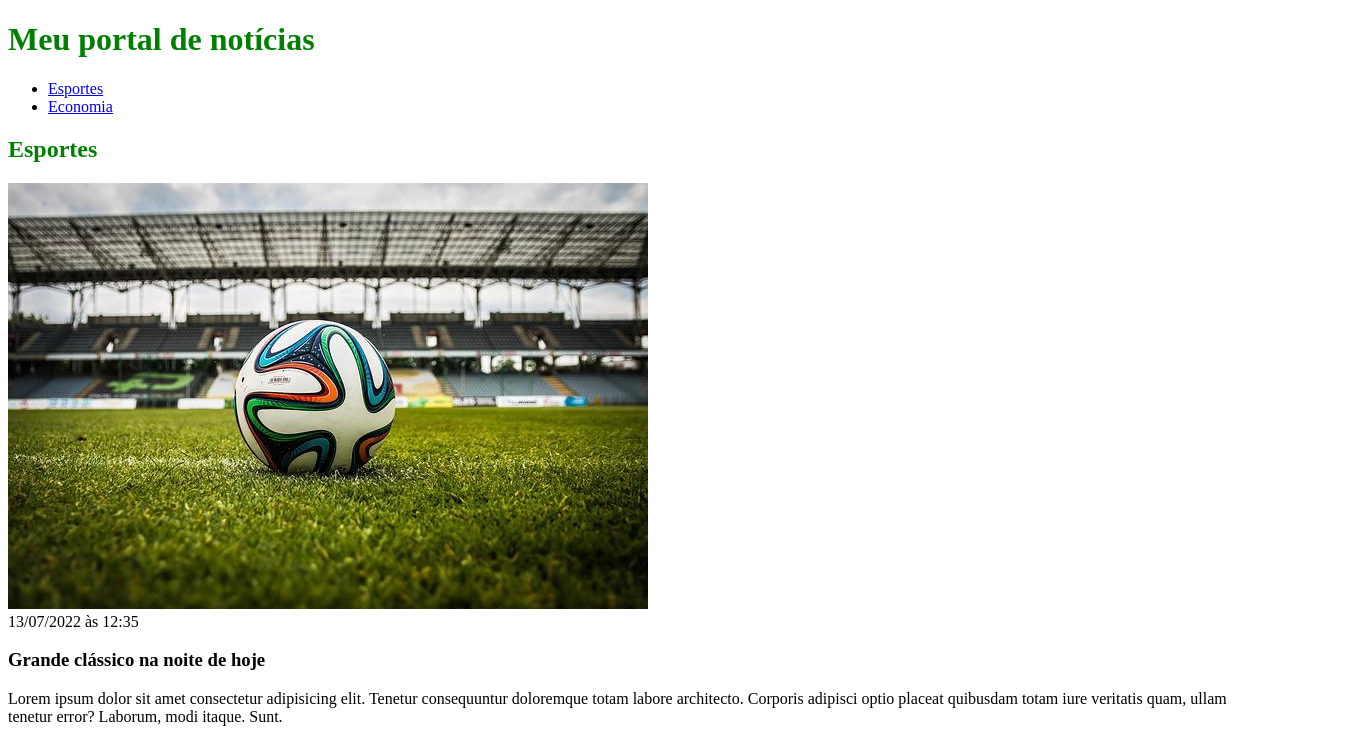
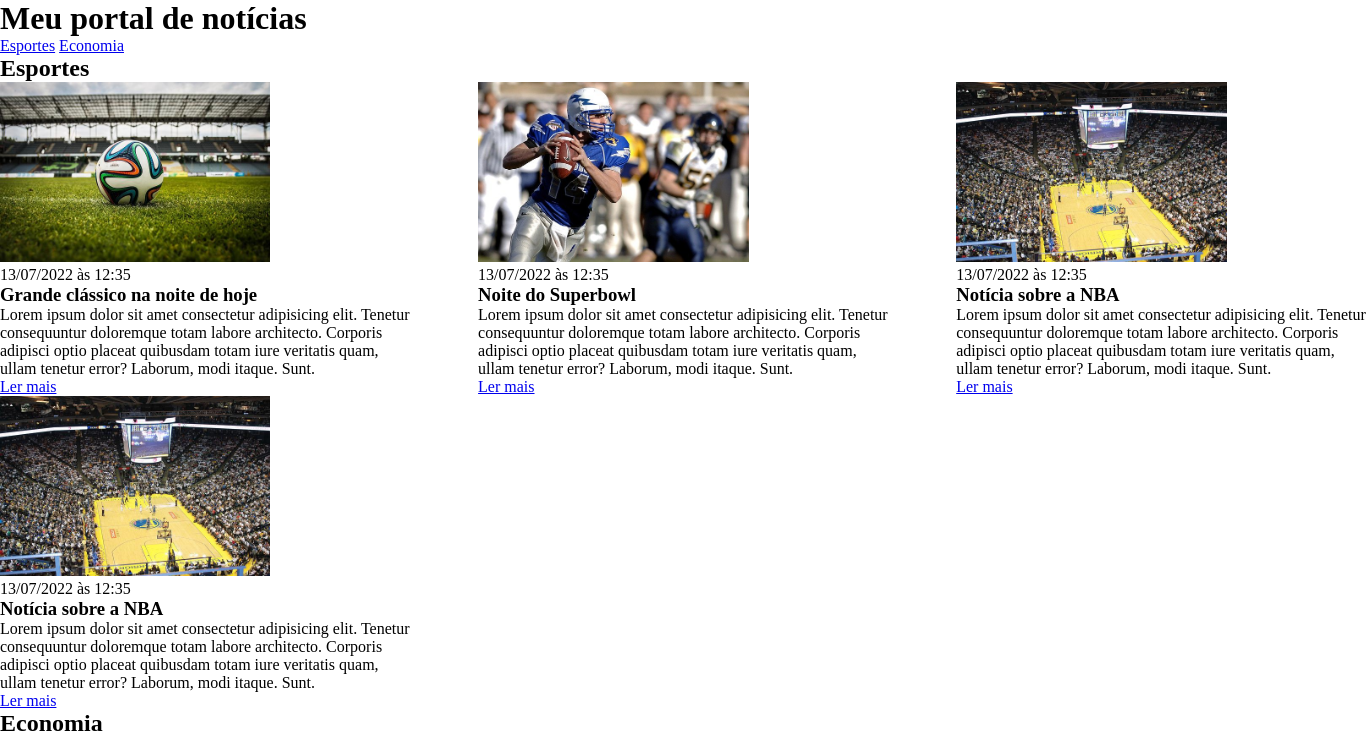
Before and after one commit to gaji-gabriel-yukio/Modulo_de_CSS, a plain HTML site: page index.html in a window 1280 px wide. Shown: the top 734 px of the page, 1366 px wide, since content can reach past the window. Drawn offline with Linux system fonts and the light colour scheme.

Commit message:
aula sobre definir display

```diff
--- a/index.html
+++ b/index.html
@@ -5,10 +5,11 @@
     <meta http-equiv="X-UA-Compatible" content="IE=edge">
     <meta name="viewport" content="width=device-width, initial-scale=1.0">
     <title>Meu portal de notícias</title>
-    <link rel="stylesheet" href="./main.css" />
+    <link rel="stylesheet" href="./main.css"/>
 </head>
 <body>
     <header>
+        <div class="container">
             <h1>Meu portal de notícias</h1>
             <nav>
             <ul>
@@ -20,9 +21,12 @@
                 </li>
             </ul>
             </nav>
+        </div>
     </header>
     <section>
+        <div class="container">
             <h2>Esportes</h2>
+                <div class="articles">
                     <article>
                         <img src="./imagens/futebol.jpg" alt="Bola de futebol no gramado" />
                         <header>
@@ -67,9 +71,13 @@
                         </p>
                         <a href="#" title="Leia a notícia completa">Ler mais</a>
                     </article>
+                </div>
+        </div>
     </section>
     <section>
+        <div class="container">
             <h2>Economia</h2>
+            <div class="articles">
                 <article>
                     <img src="./imagens/dolares.jpg" alt="Muitos dólares" />
                     <header>
@@ -103,6 +111,8 @@
                     </p>
                     <a href="#" title="Leia a notícia completa">Ler mais</a>
                 </article>
+            </div>
+        </div>
     </section>
 </body>
 </html>
--- a/main.css
+++ b/main.css
@@ -1,15 +1,28 @@
-    h1 {
-        color:green
-    }
+* {
+    box-sizing: border-box;
+    margin: 0;
+    padding: 0;
+}
 
-    h2 {
-        color: green;
-    }
+header li {
+    display: inline;
+}
 
-    #economia h2 {
-        color: gold;
-    }
+.container {
+    width: 1366px;
+    margin: 0 auto 0 auto
+}
 
-    .criação-data {
-        color: #ccc;
-    }
+.articles {
+    display: flex;
+    flex-wrap: wrap;
+    justify-content: space-between;
+}
+
+.articles article img {
+    height: 180px;
+}
+
+.articles article {
+    width: 30%;
+}
--- a/style.css
+++ b/style.css
@@ -2,10 +2,7 @@ label{
     color: white;
 }
 h1{
-    color:white
-}
-body {
-    background-color: black
+    color:green
 }
 .botaoenvio {
     background-color: lawngreen;
```
Lines whose indentation alone changed are shown as unchanged.
